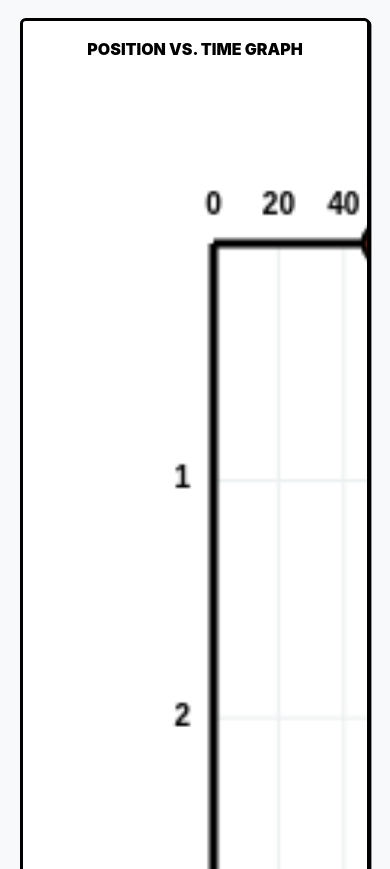
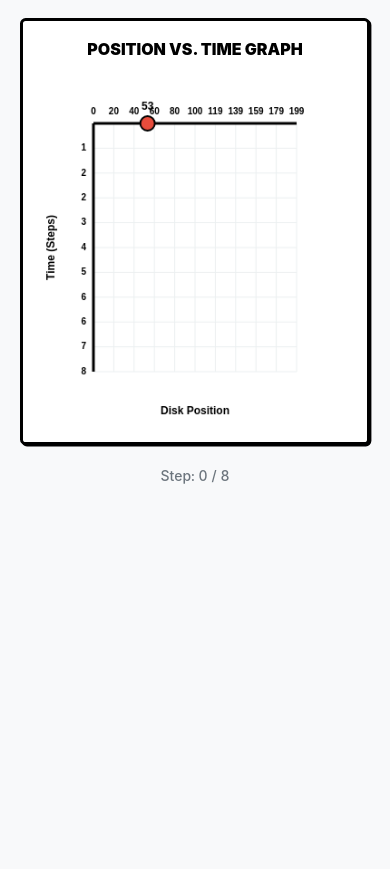
Before and after one commit to rs-raghu/OS-Disk-Scheduling-Simulator, a plain HTML site: page index.html in a window 390 px wide. Shown: the part 845-1714 px from the top of the page. After the commit the page ends 1359 px from the top, so only its background shows below. Drawn offline with nearby package versions, Linux system fonts and the light colour scheme.

Commit message:
mobile changes

```diff
--- a/CSS/styles.css
+++ b/CSS/styles.css
@@ -408,7 +408,6 @@ input[type=range]::-moz-range-track {
   width: 100%;
   height: auto;
   border-radius: var(--theme-radius); /* Ensure canvas fits rounded corners */
-  min-width: 1000px; /* The 'width' you set in your HTML */
   min-height: 200px; /* The 'height' you set in your HTML */
 }
 
```
